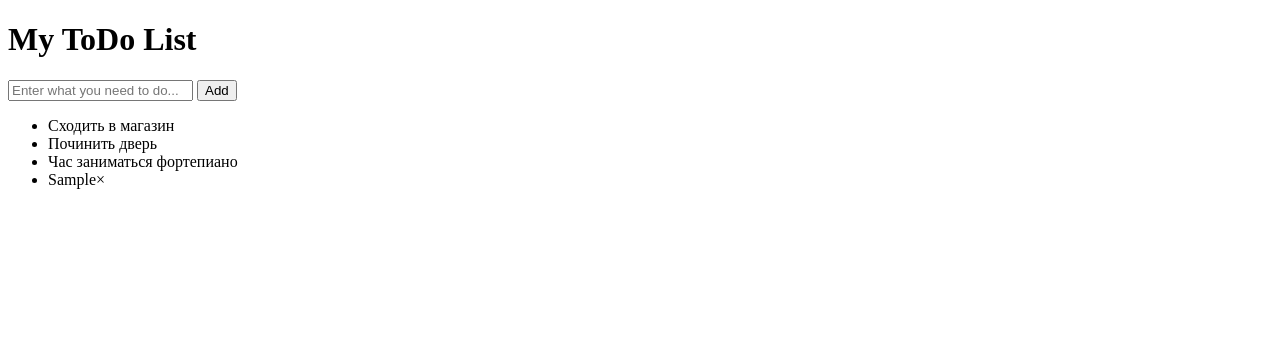
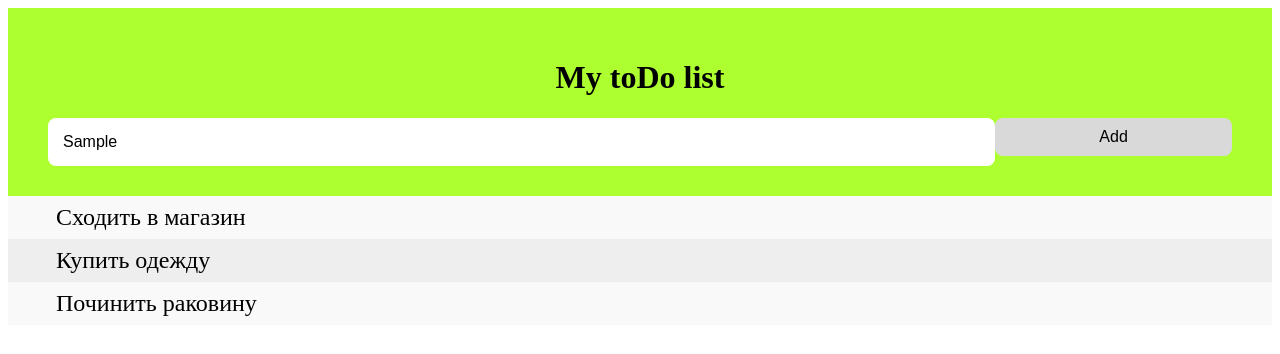
Before and after one commit to Sholpina/ITStep_PyE-221-1, a plain HTML site: page JS/06.10.2022/index.html in a window 1280 px wide. Both pictures are taken after typing "Sample" into the empty fields and a click on the button "Add". Drawn offline with Linux system fonts and the light colour scheme.

Commit message:
Взаимодействие с HTML. Создание элементов. ToDo List

```diff
--- a/JS/06.10.2022/index.html
+++ b/JS/06.10.2022/index.html
@@ -10,24 +10,17 @@
 <body>
     <div id="myDiv" class="container">
         <h1>
-            My ToDo List
+            My toDo list
         </h1>
         <input type="text" id="myInput" placeholder="Enter what you need to do...">
-        <button onclick="newElement();" class="addBtn">Add</button>
+        <button onclick="newElement()" class="addBtn">
+            Add
+        </button>
     </div>
-    <!-- <a href="#myA"></a> -->
     <ul id="myUl">
-        <li>
-            Сходить в магазин
-        </li>
-        <li>
-            Починить дверь
-        </li>
-        <li>
-            Час заниматься фортепиано
-        </li>
+        <li>Сходить в магазин</li>
+        <li>Купить одежду</li>
+        <li>Починить раковину</li>
     </ul>
-    <!-- <a href="myDiv"></a> -->
 </body>
-<script src="script.js"></script>
 </html>
--- a/JS/06.10.2022/script.js
+++ b/JS/06.10.2022/script.js
@@ -1,20 +1,20 @@
-// Кнопка закрытия для имеющихся li
+// Добавляем кнопку закрытия для существующих li
 
-let myNodeList = getElementByTagName('li');
-for(let i = 0; i < myNodeList.length; i++){
+let myNodeList = document.getElementsByTagName('li');
+for(let i = 0; i < myNodeList.length; i++) {
     let span = document.createElement('span');
     let txt = document.createTextNode("\u00D7");
-    span.className = 'close';
+    span.className = "close";
     span.append(txt);
-    myNodeList[i].append(span);
+    myNodeList[i].appendChild(span);
 }
 
 
-// Добавлем функцию удаления
+// Добавляем функцию удаления
 
-let close = document.getElementsByClassName("close"); // ищем элементы с классом close
-for(let i = 0; i < close.length; i++){
-    close[i].onclick = function(){
+let close = document.getElementsByClassName('close');
+for(let i = 0; i < close.length; i++) {
+    close[i].onclick = function() {
         let div = this.parentElement;
         div.style.display = "none";
     }
@@ -23,40 +23,38 @@ for(let i = 0; i < close.length; i++){
 
 // Добавляем проверку checked
 
-let list = document.querySelector('ul') //  мы ищем элементы с тегом ul
-list.addEventListener('click', function(e) {
-    if(e.target.tagName === 'LI') {
-        e.target.classList.toogle('checked');
+let list = document.querySelector('ul');
+list.addEventListener('click', function(ev){
+    if(ev.target.tagName === "LI"){
+        ev.target.classList.toggle('checked');
     }
 }, false);
 
 
-// Создание элемента
+// Создание нового элемента
 
 function newElement(){
-    let li = document.createElement('li'); // создаем элемент с тего li
-    let input = document.getElementById('myInput'); // ищем элемент с id myInput
-    let t = document.createTextNode(input.value); // значение нашего input переводим в текстовое значение
-    li.append(t); // добавялем наше значение внутрь тега li
-    if(input.value==""){
-        alert("Please enter something");
-    }
-    else{
+    let li = document.createElement('li');
+    let inputValue = document.getElementById('myInput').value;
+    let t = document.createTextNode(inputValue);
+    li.append(t);
+    if (inputValue === ''){
+        alert('Please enter something!');
+    }else{
         document.getElementById('myUl').append(li);
     }
-    input.value = "";
+    document.getElementById('myInput').value = "";
 
-    let span = document.createElement("span"); // создаем элемент с тегом span
-    let txt = document.createTextNode("\u00D7"); // создаем текстовый узел
-    span.className = "close"; // присваиваем класс close элементу span
-    span.append(txt); // добавляем текст внутрь span
-    li.append(span); // добавляем span внутрь li
+    let span = document.createElement('span');
+    let txt = document.createTextNode("\u00D7");
+    span.className = "close";
+    span.append(txt);
+    li.append(span);
 
-
-    for(let i=0; i<close.length; i++){ // пробегаемся по HTML коллекции
-        close[i].onclick = function(){ // создаем функцию которая будет удалять наш элемент при клике на span
-            let div = this.parentElement; // обращаемся к parent элементу
-            div.style.display = "none"; // удаляем наш элемент сделав его неотображаемым
+    for(let i = 0; i < close.length; i++){
+        close[i].onclick = function(){
+            let div = this.parentElement;
+            div.style.display = "none";
         }
     }
 }
--- a/JS/06.10.2022/style.css
+++ b/JS/06.10.2022/style.css
@@ -0,0 +1,97 @@
+*{
+    box-sizing: border-box;
+}
+
+ul{
+    margin: 0;
+    padding: 0;
+}
+
+ul li {
+    cursor: pointer;
+    padding: 8px 24px 8px 48px;
+    background-color: #eee;
+    font-size: 24px;
+    transition: all ease 0.3s;
+}
+
+ul li:nth-child(odd){
+    background-color: #f9f9f9;
+}
+
+ul li:hover{
+    background-color: #ddd;
+}
+
+ul li.checked{
+    background-color: #888;
+    color: white;
+    text-decoration: line-through;
+}
+
+ul li.checked::before{
+    content: '';
+    position: absolute;
+    border-color: white;
+    border-style: solid;
+    border-width: 0 2px 2px 0;
+    top: 10px;
+    left: 16px;
+    transform: rotate(45deg);
+    height: 15px;
+    width: 7px;
+}
+
+.close{
+
+    right: 0;
+    top: 0;
+    padding: 8px 16px;
+}
+
+.close:hover{
+    background-color: #f44336;
+
+    color: white;
+    text-align: center;
+}
+
+.container{
+    background-color: greenyellow;
+    padding: 30px 40px;
+    text-align: center;
+}
+
+.container:after{
+    content: "";
+    display: table;
+    clear: both;
+}
+
+input{
+    margin: 0;
+    border: none;
+    border-radius: 8px;
+    width: 80%;
+    padding: 15px;
+    float: left;
+    font-size: 16px;
+}
+
+.addBtn{
+    padding: 10px;
+    width: 20%;
+    background: #d9d9d9;
+    border: none;
+    color: black;
+    text-align: center;
+    float: left;
+    font-size: 16px;
+    cursor: pointer;
+    border-radius: 8px;
+    transition: all ease 0.3s;
+}
+
+.addBtn:hover{
+    background-color: #bbb;
+}
```
